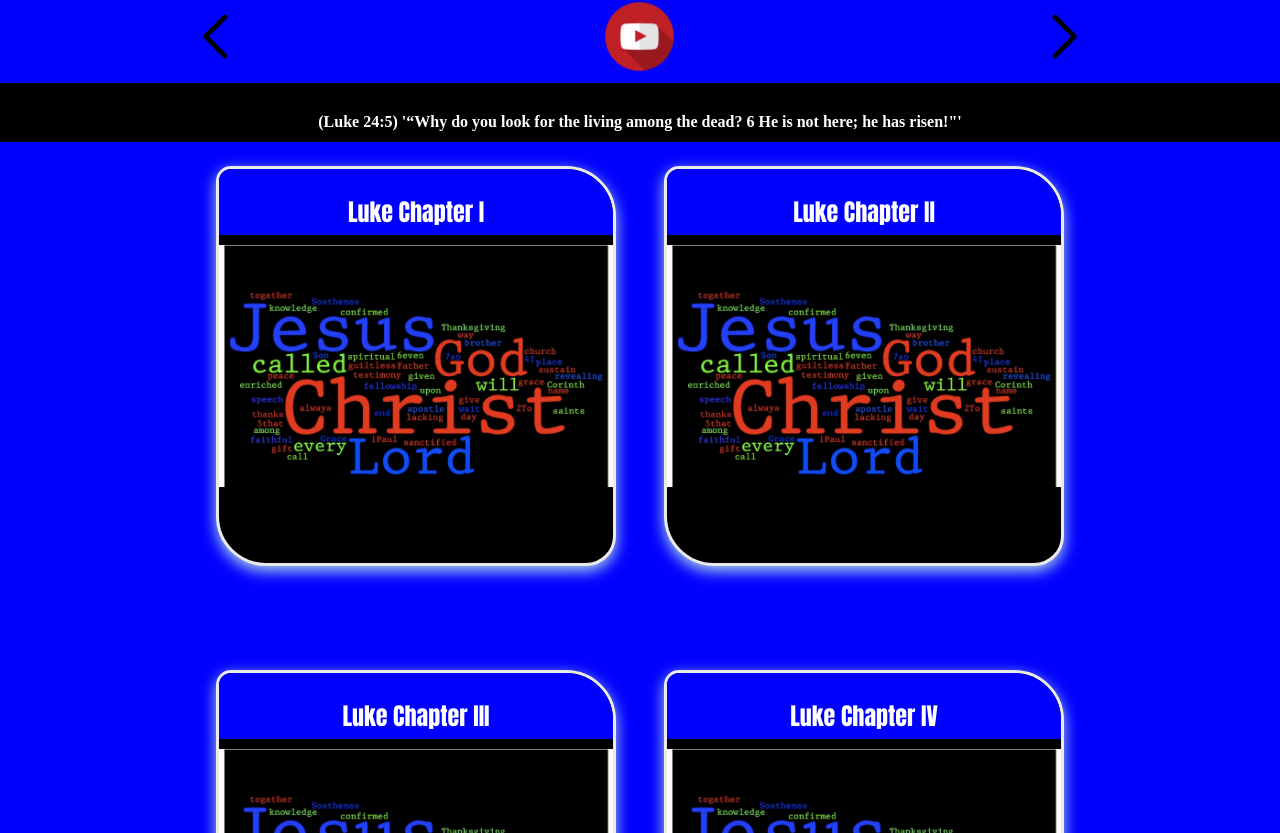
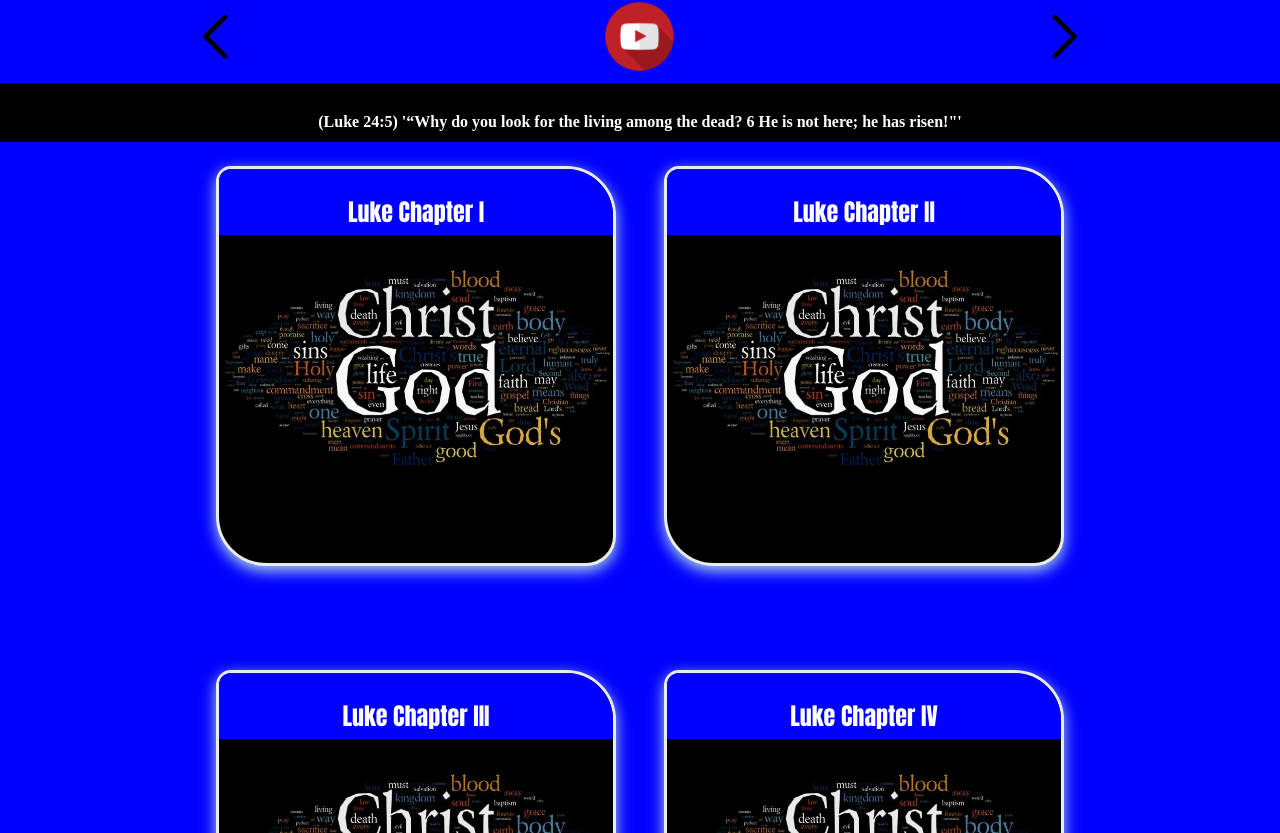
Before and after one commit to jnutt367/luke, a Next.js app: page / in a window 1280 px wide. Shown: the part 787-1620 px from the top of the page. Built offline with nearby package versions, Linux system fonts and the light colour scheme.

Commit message:
Update Home.module.css

```diff
--- a/styles/Home.module.css
+++ b/styles/Home.module.css
@@ -307,7 +307,7 @@
 }
 
 .card {
-    background-image: url(/wordle_blue_jesus.jpeg);
+    background-image: url(/wordle-christ_is_god.webp);
     background-repeat: no-repeat;
     border-radius: 15px 50px 30px;
     box-shadow: lightblue 0px 5px 15px;
@@ -328,7 +328,7 @@
     max-height: 400px;
     max-width: 400px;
     background-color: black;
-    overflow: scroll;
+    overflow: hidden;
     text-decoration: none;
     border: 3px solid #eaeaea;
     transition: color 0.15s ease, border-color 2s ease;
```
